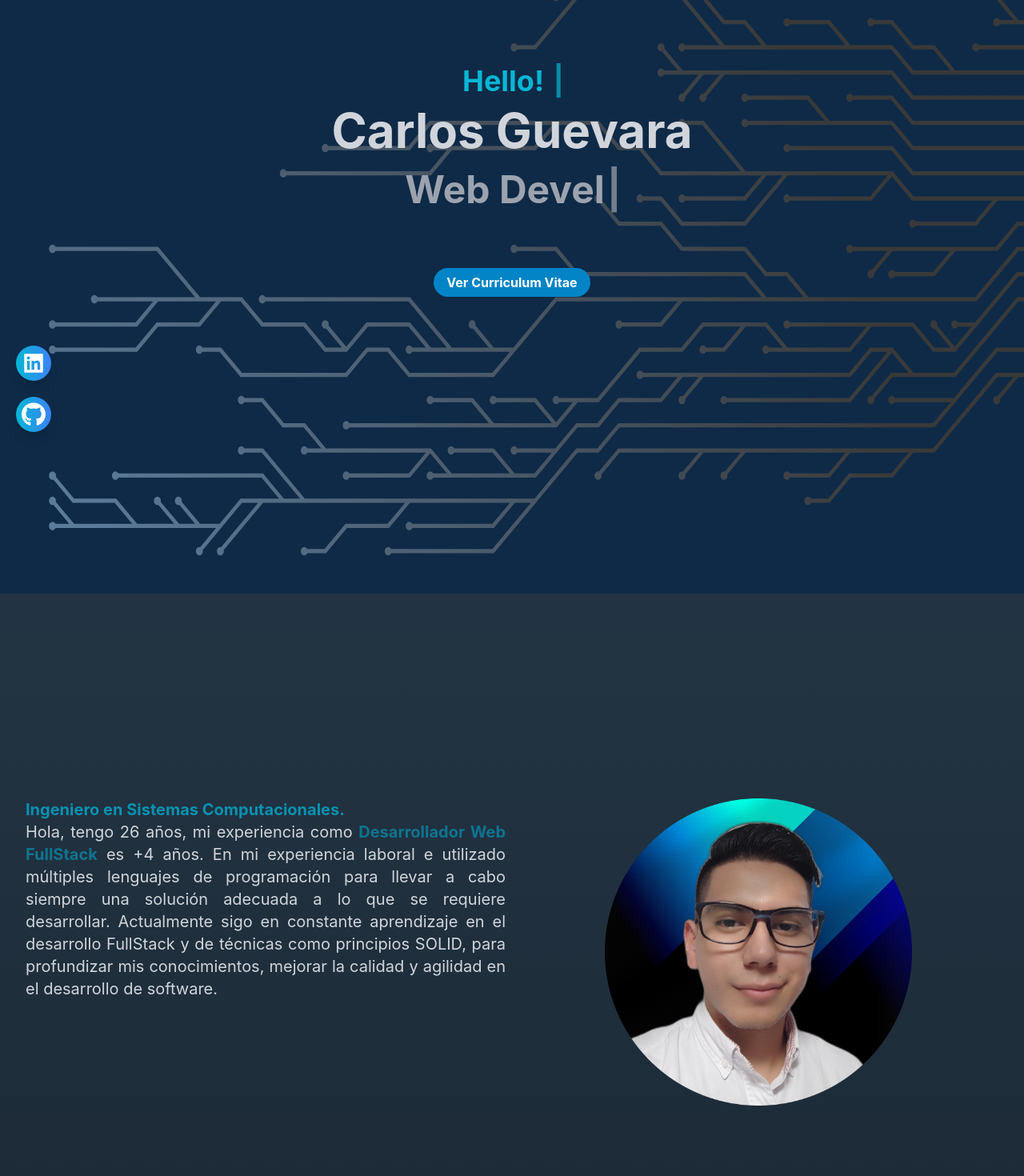
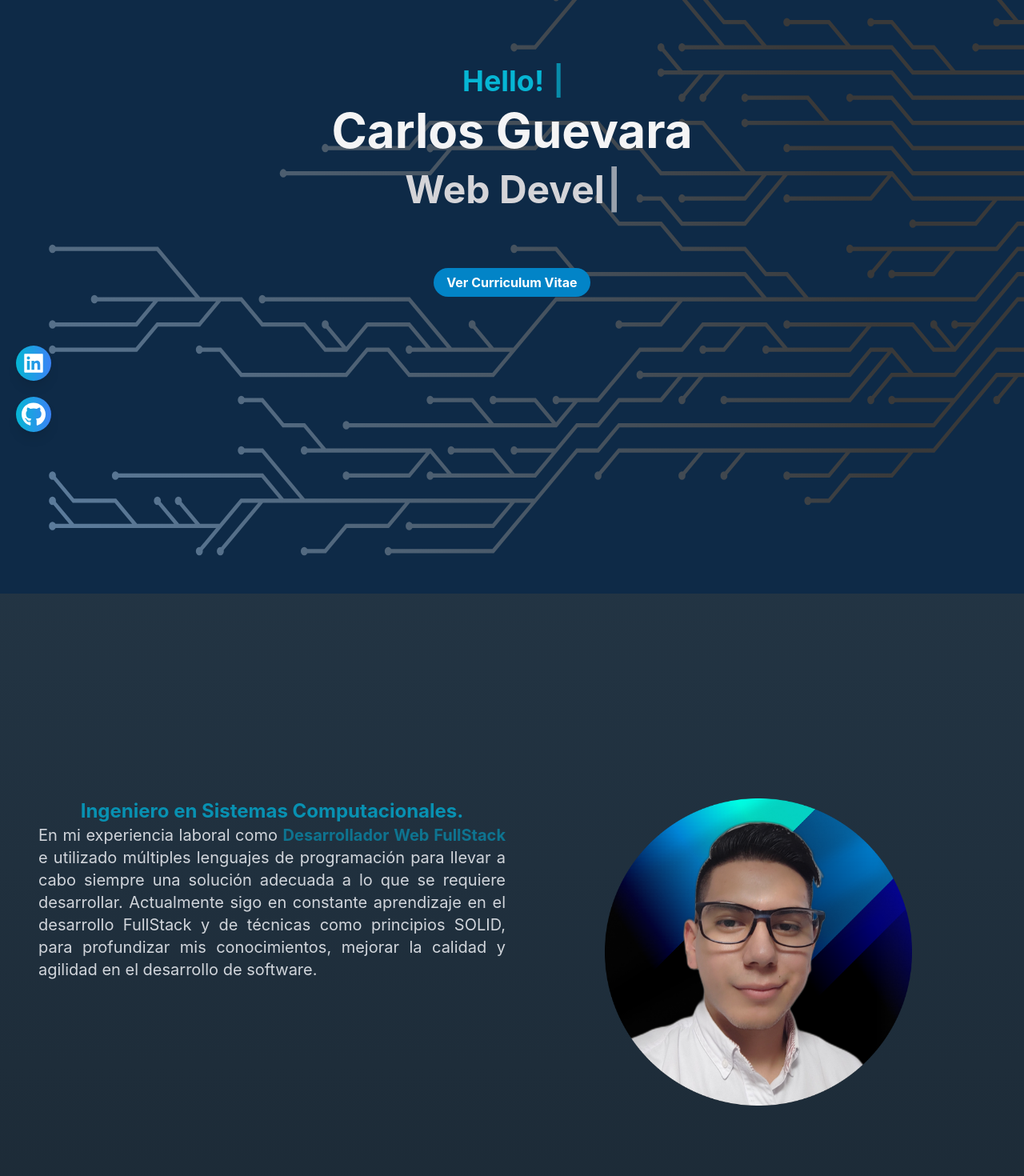
Before and after one commit to jcguv117/react-portafolio, a React (Create React App) app: page / in a window 1280 px wide. Shown: the part 240-1710 px from the top of the page at 80% size. Built offline with nearby package versions, Linux system fonts and the light colour scheme.

Commit message:
upd info

```diff
--- a/src/components/About.js
+++ b/src/components/About.js
@@ -6,15 +6,17 @@ export default function About() {
     <section id="about" className="container mx-auto my-4 py-[15rem]">
 
       <div className="container px-8 grid grid-cols-1 md:grid-cols-2 gap-4">
-        <div className="col-span-1">
-          <p className="text-gray-300 mb-5 text-xl text-justify">
-                <span className="text-cyan-600 font-bold">Ingeniero en Sistemas Computacionales.</span><br/>
-                Hola, tengo 26 años, mi experiencia como <b className="text-cyan-700">Desarrollador Web FullStack</b> es +4 años.
-                En mi experiencia laboral e utilizado múltiples lenguajes de programación
-                para llevar a cabo siempre una solución adecuada a lo que se requiere desarrollar.
-                Actualmente sigo en constante aprendizaje en el desarrollo FullStack y de técnicas como principios SOLID,
-                para profundizar mis conocimientos, mejorar la calidad y agilidad en el desarrollo de software.
-          </p>
+        <div className="ml-4 col-span-1">
+          <div>
+            <span className="text-2xl text-cyan-600 font-bold">Ingeniero en Sistemas Computacionales.</span>
+            <p className="text-gray-300 mb-5 text-xl text-justify">
+                  En mi experiencia laboral  como <b className="text-cyan-700">Desarrollador Web FullStack</b> e utilizado múltiples lenguajes de programación
+                  para llevar a cabo siempre una solución adecuada a lo que se requiere desarrollar.
+                  Actualmente sigo en constante aprendizaje en el desarrollo FullStack y de técnicas como principios SOLID,
+                  para profundizar mis conocimientos, mejorar la calidad y agilidad en el desarrollo de software.
+            </p>
+
+          </div>
         </div>
         <div className="flex justify-center">
           <picture className="w-full">
--- a/src/components/Footer.js
+++ b/src/components/Footer.js
@@ -1,10 +1,9 @@
 
 export const Footer = () => {
   return (
-    <section className="h-20 bg-slate-900 text-zinc-200 font-bold">
+    <section className="h-20 bg-transparent text-zinc-200 font-bold">
       <p className="pt-4 my-2"> Carlos Guevara
-        <span className="ml-2 text-cyan-600"> Portafolio 2022</span> <br/>
-        <span className="text-xs text-cyan-600"> Hecho con ReactJS</span>
+        <span className="ml-2 text-cyan-600"> Portafolio 2024</span> <br/>
       </p>
     </section>
   )
--- a/src/components/Home.js
+++ b/src/components/Home.js
@@ -13,8 +13,8 @@ export const Home = () => {
               cursor
             />
           </h1>
-          <h1 className="text-gray-300 text-4xl sm:text-6xl mb-5 font-bold">Carlos Guevara</h1>
-          <h2 className="text-gray-400 text-4xl sm:text-5xl mb-4 font-bold h-12">
+          <h1 className="text-zinc-100 text-4xl sm:text-6xl mb-5 font-bold">Carlos Guevara</h1>
+          <h2 className="text-zinc-300 text-4xl sm:text-5xl mb-4 font-bold h-12">
             <Typewriter
                 words={["Desarrollador Web Fullstack","Web Developer FullStack!"]}
                 loop={false}
```
